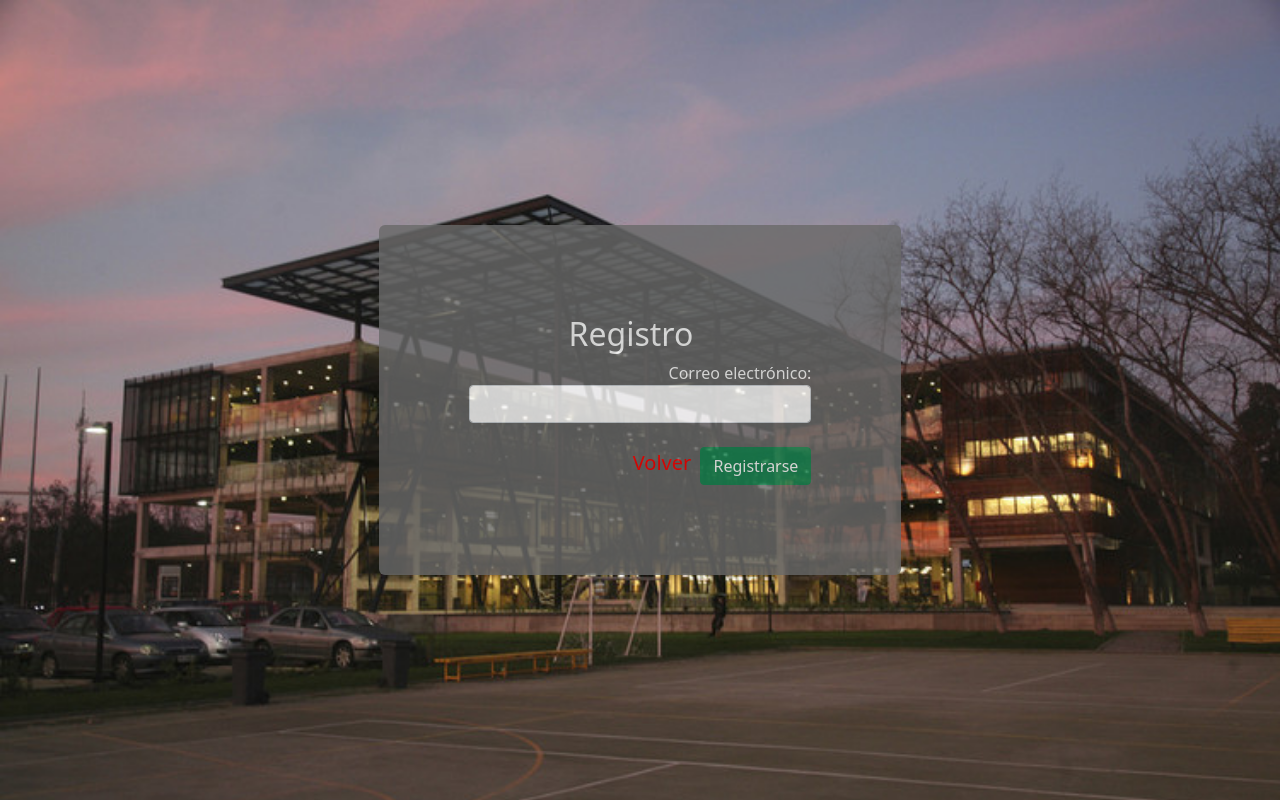
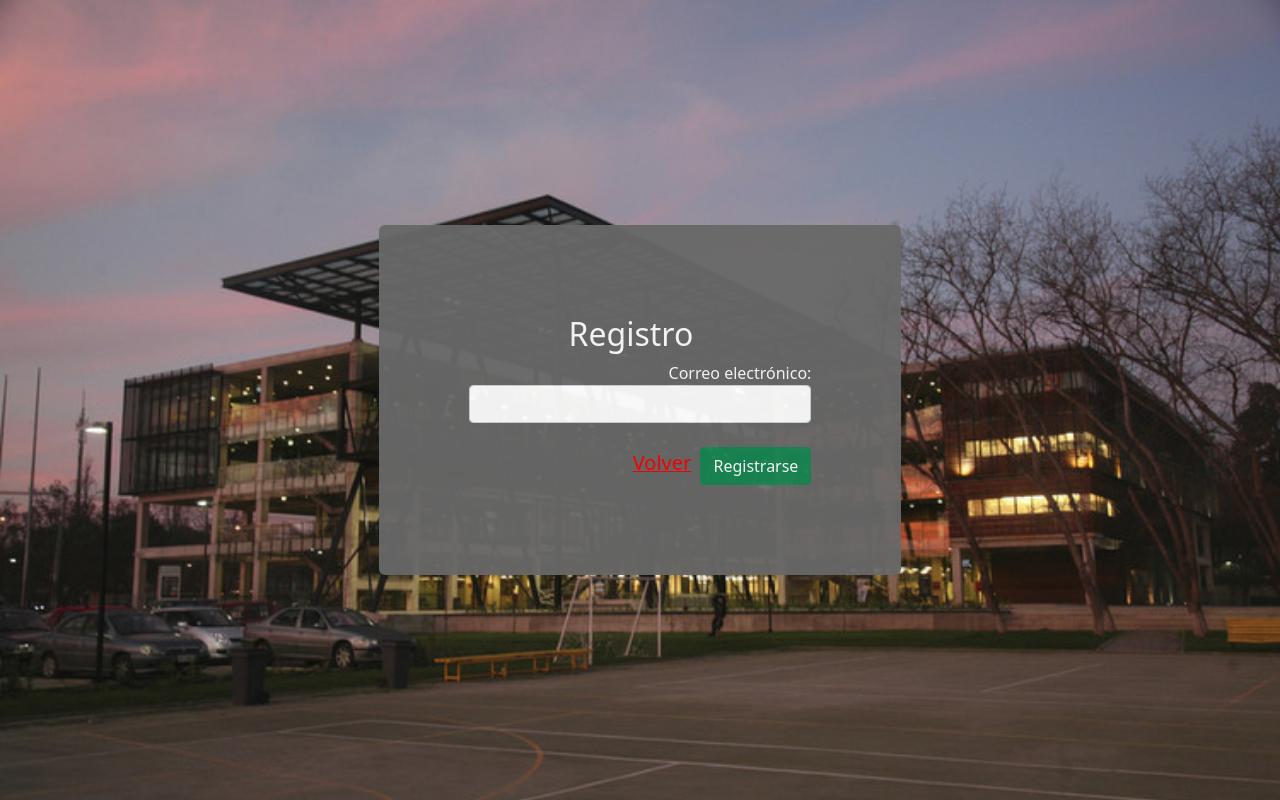
Before and after one commit to Miguex34/Foro-Duoc, a Django app: template core/templates/core/register.html in a window 1280 px wide. Run offline with Django 4.2, Linux system fonts and the light colour scheme; the template is opened without the code that fills it, so the values that code supplies are empty; some libraries are stand-ins or nearby versions.

Commit message:
Ultimas mejoras visuales

```diff
--- a/core/static/css/login.css
+++ b/core/static/css/login.css
@@ -11,7 +11,7 @@
 }
 #caja{
     background-color:dimgrey;
-    opacity: 0.8;
+    opacity: 0.94;
     justify-self: center;
     margin: auto;
     padding: 7%;
@@ -22,7 +22,8 @@
 
 }
 #recpass{
-    text-decoration: none;
+    text-decoration:underline;
+    color: white;
   }
 
 
--- a/core/templates/core/login.html
+++ b/core/templates/core/login.html
@@ -42,7 +42,7 @@
                 <br>
                 <div>
                     <input class="btn btn-success" type="submit" value="Iniciar sesión"/>
-                    <a href="#" style="text-align: left;text-indent: 0%;color: red;">Registrate aqui</a>
+                    <!--<a href="#" style="text-align: left;text-indent: 0%;color: red;">Registrate aqui</a> -->
                     <br>
 
                     <br>
```
Also changed, not shown: db.sqlite3.
